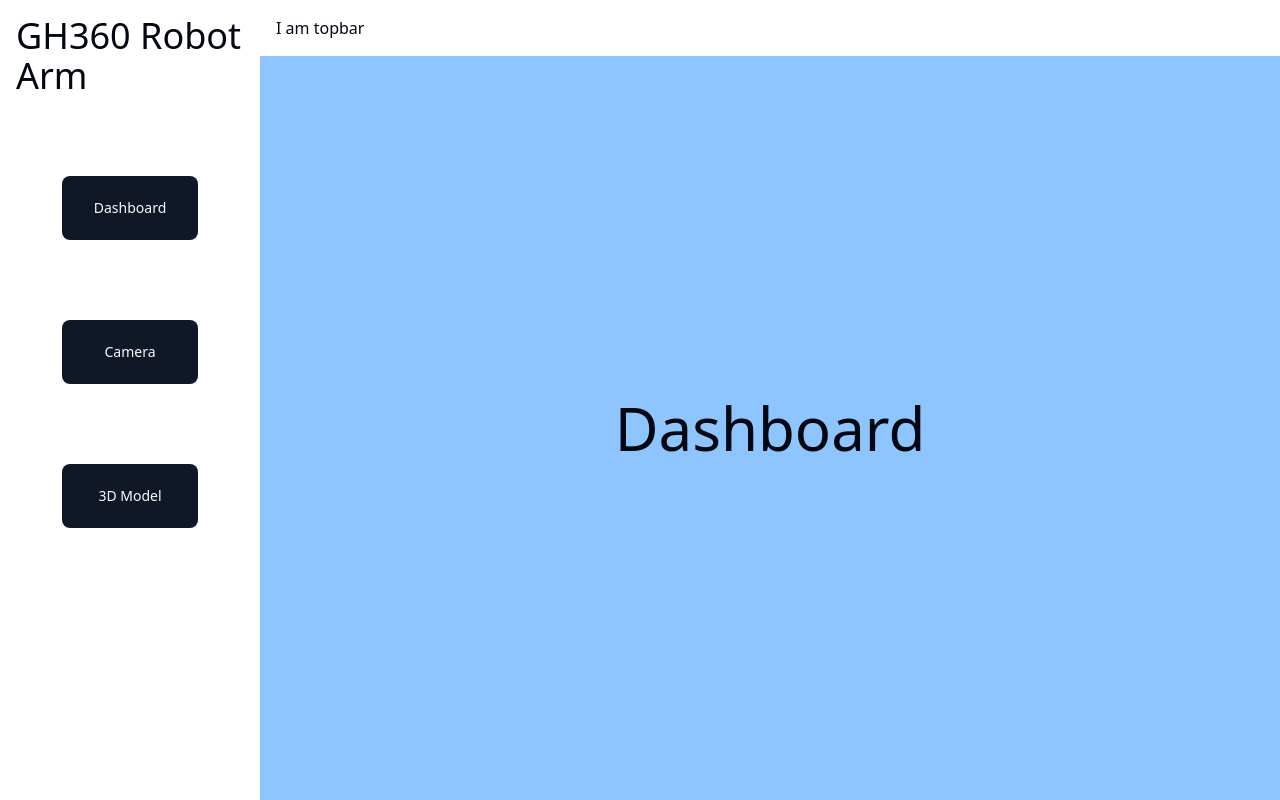
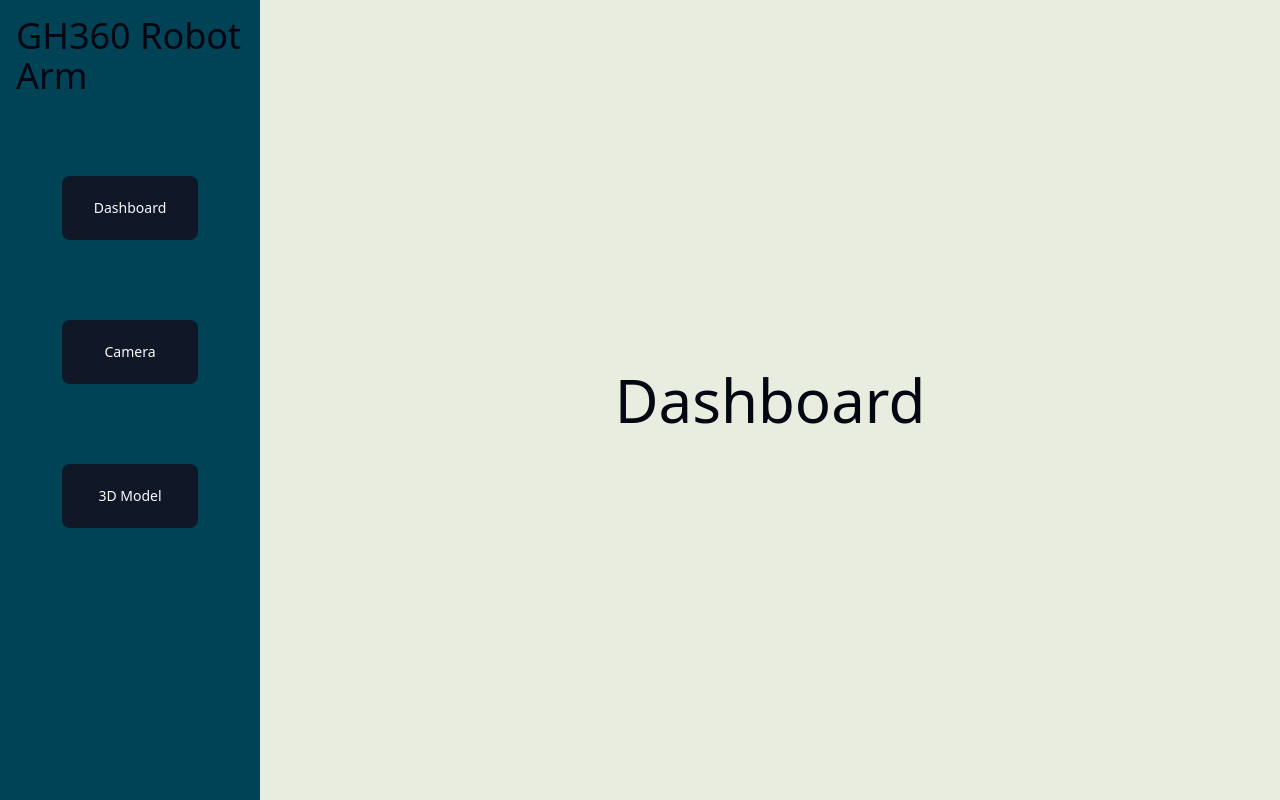
Before and after one commit to frdedynamics/gh360_gui, a React (Vite) app in the folder gh360_gui/: page / in a window 1280 px wide. Built offline with nearby package versions, Linux system fonts and the light colour scheme.

Commit message:
Small tweaks in the global.css file

```diff
--- a/gh360_gui/src/css/global.css
+++ b/gh360_gui/src/css/global.css
@@ -12,6 +12,7 @@
   --radius-3xl: calc(var(--radius) + 12px);
   --radius-4xl: calc(var(--radius) + 16px);
   --color-background: var(--background);
+  --color-nav: var(--nav);
   --color-foreground: var(--foreground);
   --color-card: var(--card);
   --color-card-foreground: var(--card-foreground);
@@ -46,7 +47,8 @@
 
 :root {
   --radius: 0.625rem;
-  --background: oklch(1 0 0);
+  --background: #e8eddf;
+  --nav: #004357;
   --foreground: oklch(0.13 0.028 261.692);
   --card: oklch(1 0 0);
   --card-foreground: oklch(0.13 0.028 261.692);
--- a/gh360_gui/src/ui/Applayout.jsx
+++ b/gh360_gui/src/ui/Applayout.jsx
@@ -5,19 +5,14 @@ import Topbar from "./Topbar";
 function Applayout() {
   return (
     //  Create a page layout that is divided in two rows and two columns.
-    <div className="grid min-h-dvh grid-cols-[260px_1fr] grid-rows-[56px_1fr]">
+    <div className="grid min-h-dvh grid-cols-[260px_1fr]">
       {/* //Sidebar spans 2 rows, and leaves the remaining space to the maincontent + topbar*/}
-      <aside className="row-span-2 bg-background overflow-y-auto">
+      <aside className="bg-nav overflow-y-auto">
         <Navbar />
       </aside>
 
-      {/* Topbar  takes 56px and leaves the remaining space for the maincontent*/}
-      <header className="bg-background  px-4 flex items-center">
-        <Topbar />
-      </header>
-
       {/* Main content */}
-      <main className="min-w-0 overflow-y-auto bg-blue-300 h-full">
+      <main className="min-w-0 overflow-y-auto bg-background h-full">
         <Outlet />
       </main>
     </div>
```
Also changed, not shown: gh360_gui/src/ui/Sidenav.jsx (line endings or trailing spaces).
